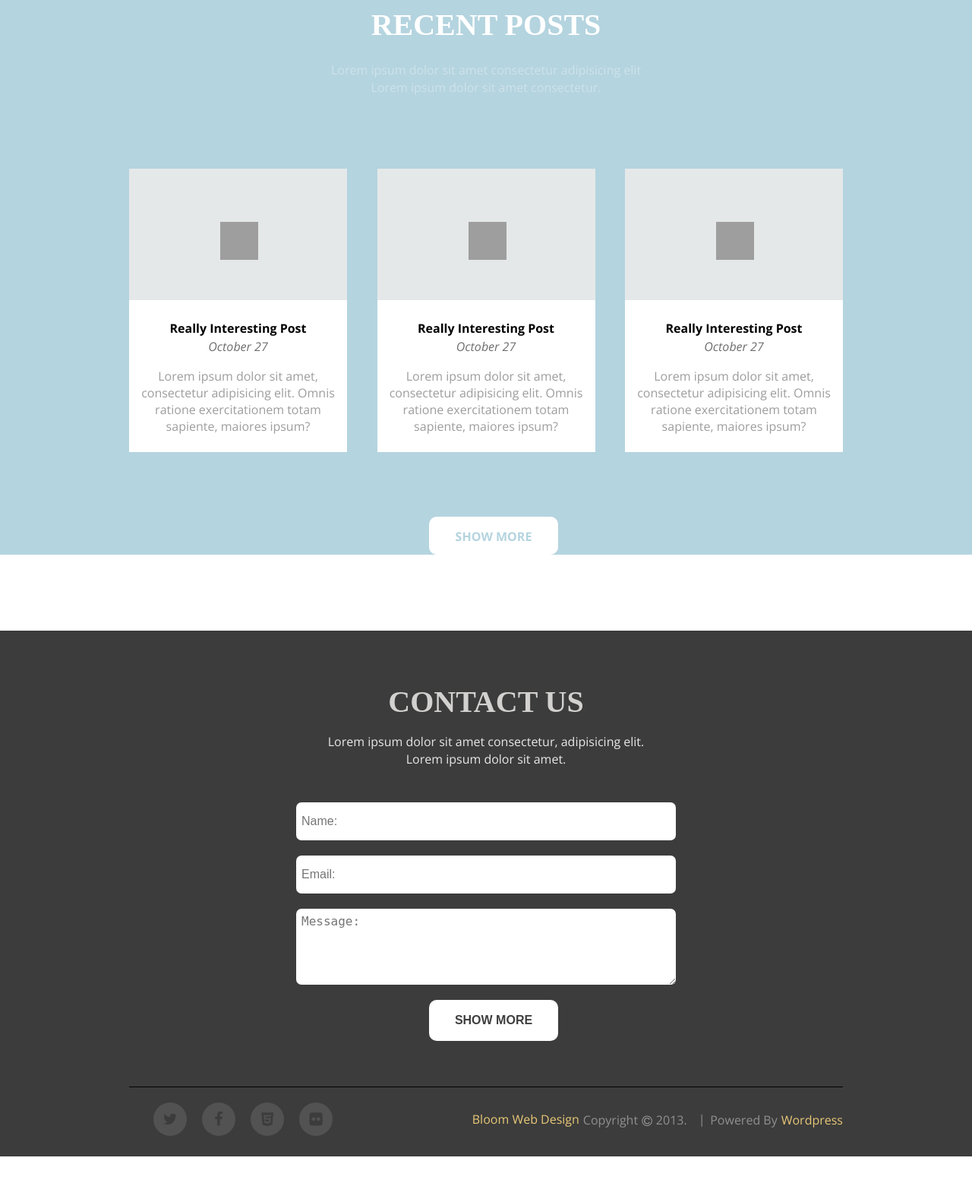
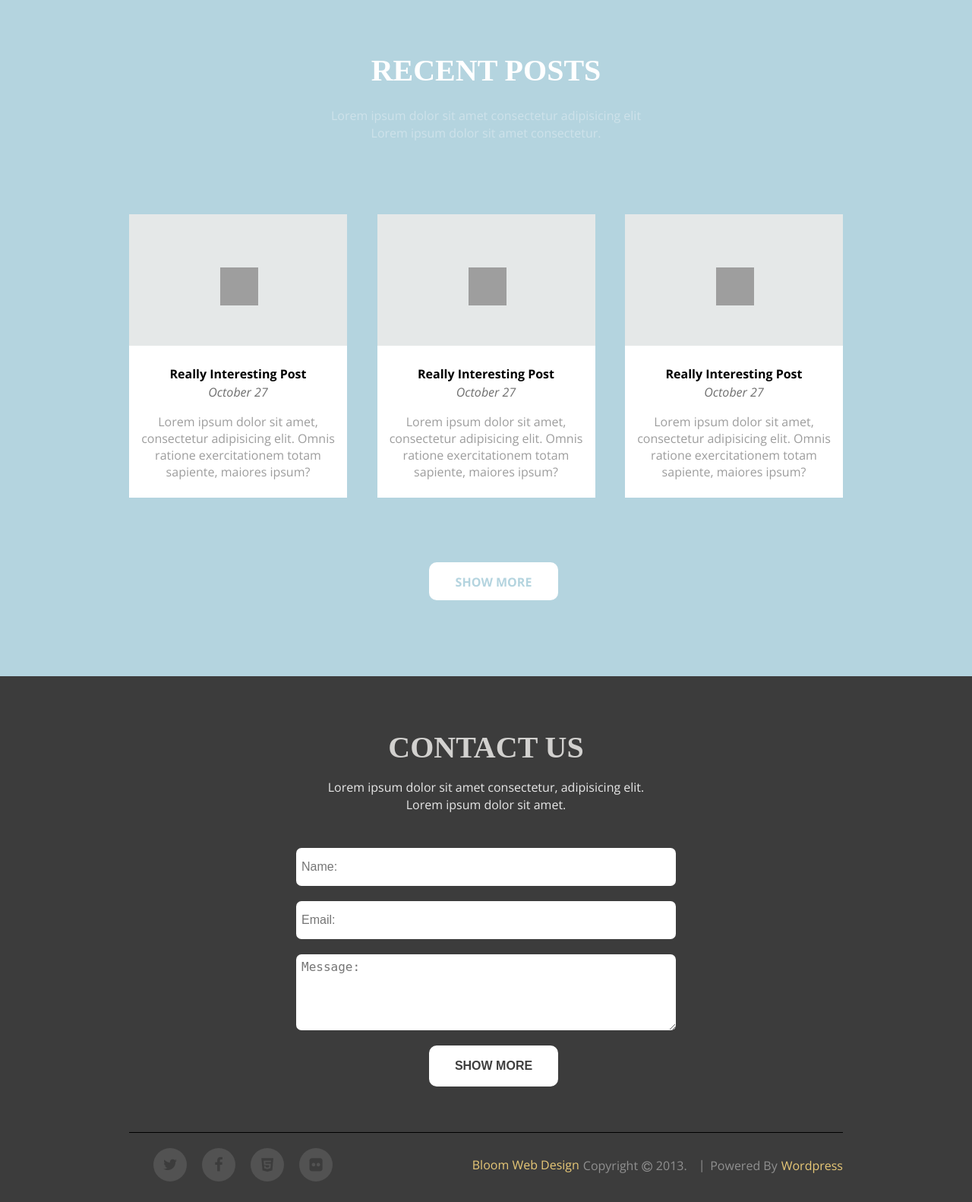
Before and after one commit to gemac2/webcomp1, a PHP site: page /index.html in a window 1280 px wide. Shown: the part 3431-5013 px from the top of the page at 76% size. Before the commit the page ends 4953 px from the top, so only its background shows below. Run offline with PHP 8.4, Linux system fonts and the light colour scheme; grey boxes are pictures that could not be loaded.

Commit message:
latest corrections

```diff
--- a/css/styles.css
+++ b/css/styles.css
@@ -44,7 +44,7 @@ h1{
  font-weight: bold;
  font-family: 'Times New Roman', Times, serif;
  margin-top: 45px;
- margin-right: 450px;
+ margin-right: 525px;
  display: flex;
  flex-direction: column;
  flex-wrap: wrap;
@@ -79,6 +79,7 @@ nav{
     justify-content: space-around;
     height: 100%;
     background: #a8d4dd;
+    padding: 30px 0;
 }
 img{
     width: 300px;
@@ -102,7 +103,7 @@ img{
     width: 940px;
     height: 40px;
     background: #a8d4dd;
-    margin-bottom: 20px;
+    padding-bottom: 20px;
 }
 .circle1{
     color: #fff;
@@ -571,8 +572,8 @@ p{
     display: flex;
     justify-content: center;
     height: 50px;
-    margin-top: 85px;
-    margin-bottom: 100px;
+    padding-top: 85px;
+    padding-bottom: 100px;
     font-family: 'Open Sans', sans-serif;
 }
 .button6{
```
